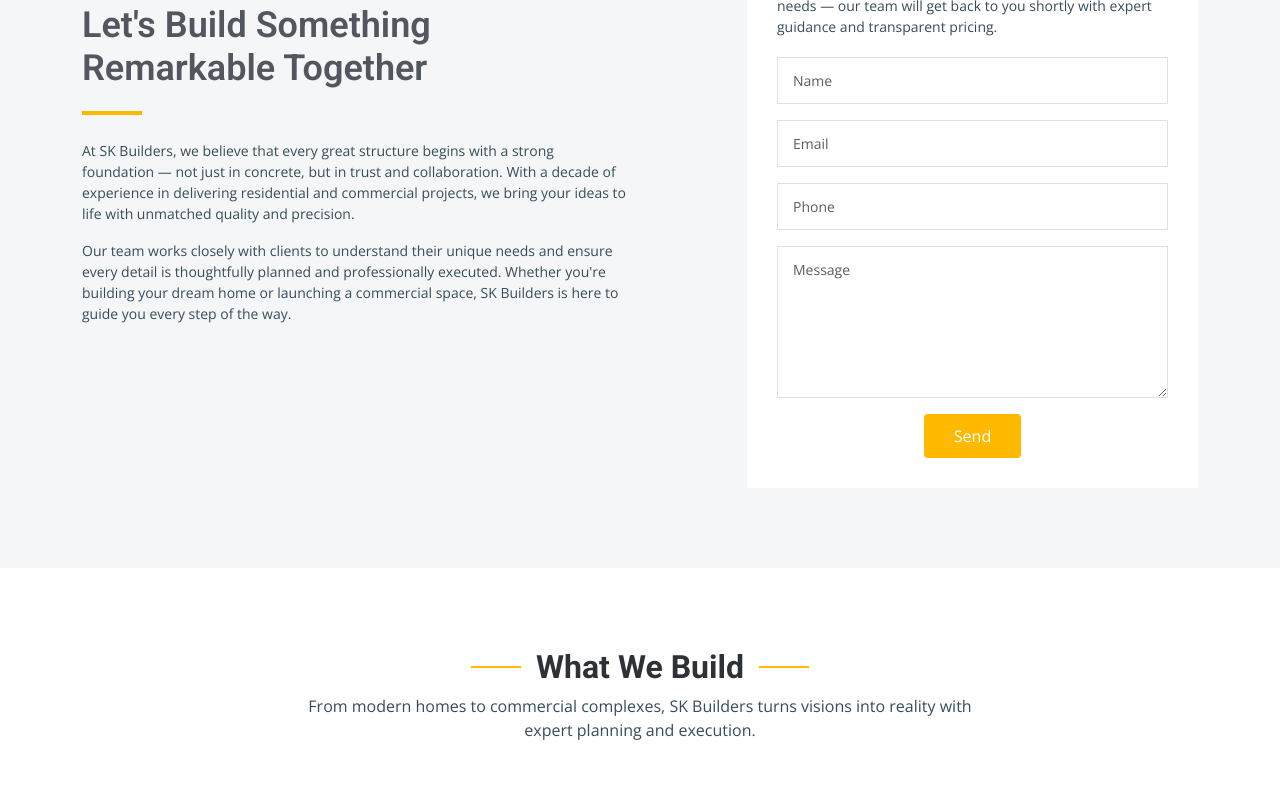
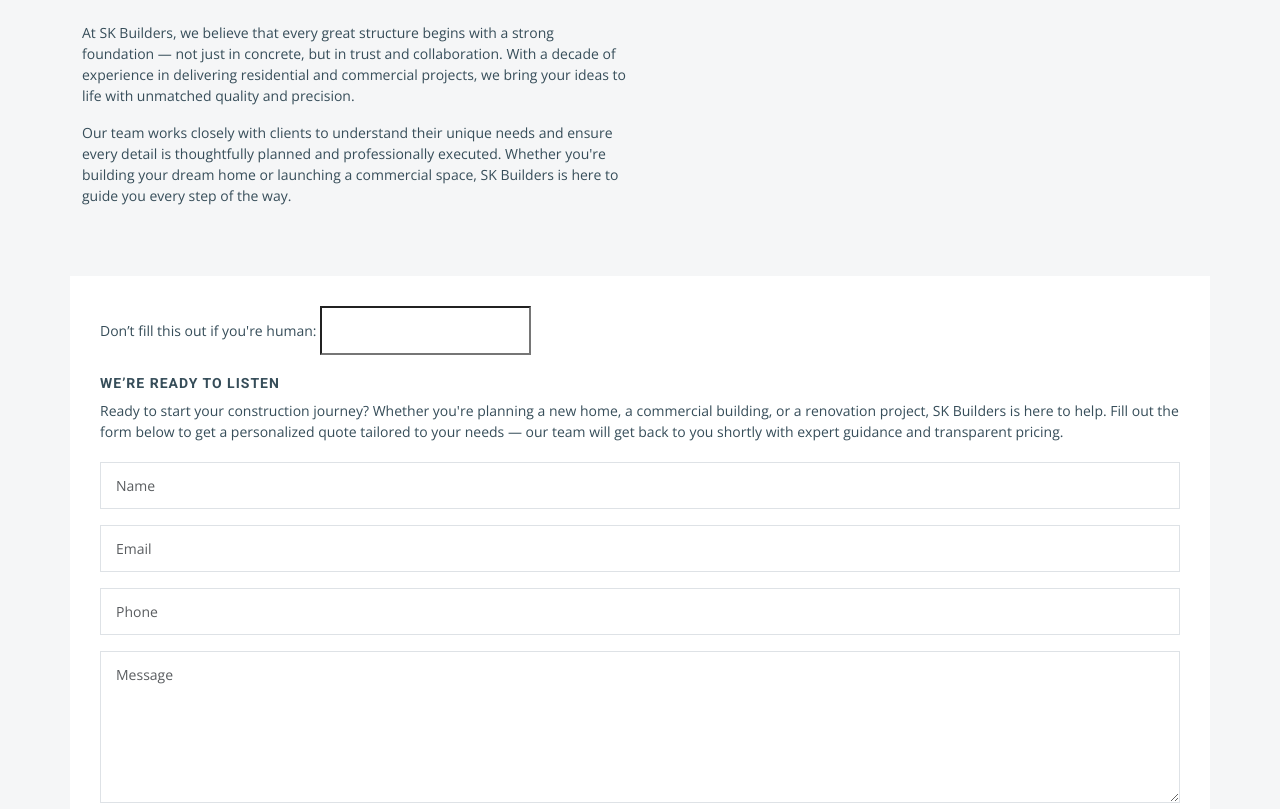
Before and after one commit to Harshanandhini036/SK-Builders, a plain HTML site: page index.html in a window 1280 px wide. Shown: the part 1024-1833 px from the top of the page. Drawn offline with nearby package versions, Linux system fonts and the light colour scheme; grey boxes are pictures that could not be loaded.

Commit message:
Updated code

```diff
--- a/index.html
+++ b/index.html
@@ -114,8 +114,15 @@
             </div>
           </div>
 
-          <div class="col-lg-5" data-aos="fade">
-            <form action="#" method="post" class="php-email-form">
+          <form name="contact" method="POST" data-netlify="true" netlify-honeypot="bot-field" class="php-email-form">
+  <!-- Hidden input to identify form name -->
+  <input type="hidden" name="form-name" value="contact">
+
+  <!-- Honeypot field to catch bots -->
+  <p class="hidden">
+    <label>Don’t fill this out if you're human: <input name="bot-field"></label>
+  </p>
+
   <h3>We’re Ready to Listen</h3>
   <p>Ready to start your construction journey? Whether you're planning a new home, a commercial building, or a renovation project, SK Builders is here to help. Fill out the form below to get a personalized quote tailored to your needs — our team will get back to you shortly with expert guidance and transparent pricing.</p>
 
@@ -125,16 +132,16 @@
       <input type="text" name="name" class="form-control" placeholder="Name" required>
     </div>
 
-                <div class="col-md-12 ">
-                  <input type="email" class="form-control" name="email" placeholder="Email" required>
+    <div class="col-md-12">
+      <input type="email" name="email" class="form-control" placeholder="Email" required>
     </div>
 
     <div class="col-md-12">
-                  <input type="text" class="form-control" name="phone" placeholder="Phone" required>
+      <input type="text" name="phone" class="form-control" placeholder="Phone" required>
     </div>
 
     <div class="col-md-12">
-                  <textarea class="form-control" name="message" rows="6" placeholder="Message" required></textarea>
+      <textarea name="message" class="form-control" rows="6" placeholder="Message" required></textarea>
     </div>
 
     <div class="col-md-12 text-center">
@@ -147,7 +154,7 @@
 
   </div>
 </form>
-          </div><!-- End Quote Form -->
+
 
         </div>
 
```
Lines whose indentation alone changed are shown as unchanged.
